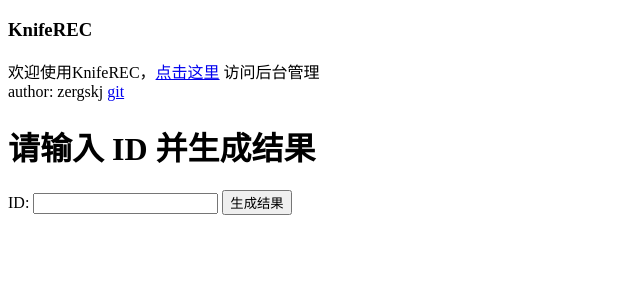
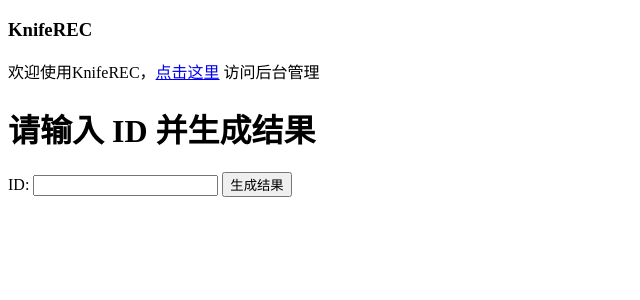
Before and after one commit to SiMinus/recom, a Flask app: page / in a window 1280 px wide. Shown: the top 300 px of the page, without its empty margins (0-640 px from the left). Run offline with Flask 2, Linux system fonts and the light colour scheme; parts of the project's set-up code (start-up, migrations or seed data) failed here and were passed over.

Commit message:
Update index.html

```diff
--- a/templates/index.html
+++ b/templates/index.html
@@ -10,9 +10,7 @@
     <div>
         欢迎使用{{sys.title}}，<a href="/admin">点击这里</a> 访问后台管理
     </div>
-    <div>
-        <span>author: {{sys.author}} <a href="https://gitee.com/knifecms/KnifeREC" target="_blank">git</a></span>
-    </div>
+
 
     <h1>请输入 ID 并生成结果</h1>
 
```
